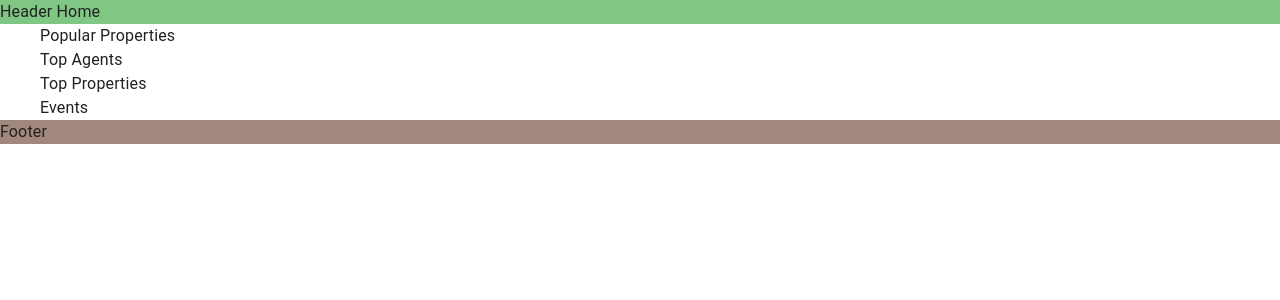
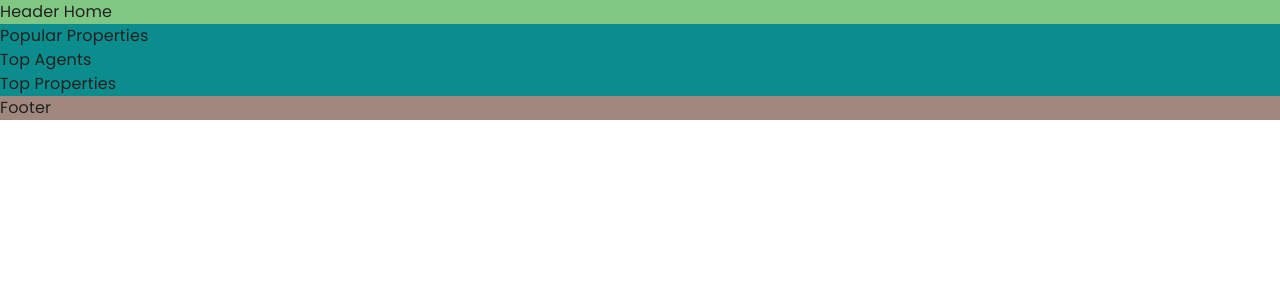
Before and after one commit to soxibdavurov/nestar-demo, a Next.js app: page / in a window 1280 px wide. Shown: the top 300 px of the page. Built offline with nearby package versions, Linux system fonts and the light colour scheme.

Commit message:
feat: SASS integration

```diff
--- a/package.json
+++ b/package.json
@@ -14,7 +14,9 @@
     "@mui/material": "^5.10.1",
     "next": "14.2.1",
     "react": "^18",
-    "react-dom": "^18"
+    "react-dom": "^18",
+    "sass": "^1.49.9",
+    "sass-loader": "^12.6.0"
   },
   "devDependencies": {
     "@types/node": "^20",
--- a/pages/_app.tsx
+++ b/pages/_app.tsx
@@ -4,6 +4,7 @@
 import { CssBaseline } from "@mui/material";
 import React, { useState } from "react";
 import { light } from "../scss/MaterialTheme";
+import "../scss/app.scss";
 
 function MyApp({ Component, pageProps }: AppProps) {
   // @ts-ignore
--- a/pages/index.tsx
+++ b/pages/index.tsx
@@ -6,14 +6,23 @@
   return (
     <>
 
-      <Container>
+      <Stack>
         <Stack flexDirection={"column"}>
-          <Box>Popular Properties</Box>
-          <Box>Top Agents</Box>
-          <Box>Top Properties</Box>
-          <Box>Events</Box>
+
+          <Stack>
+            <Stack className="container">Popular Properties</Stack>
+          </Stack>
+
+          <Stack className="container">
+            <Box>Top Agents</Box>
+          </Stack>
+
+          <Stack className="container">
+            <Box>Top Properties</Box>
+          </Stack>
+
         </Stack>
-      </Container>
+      </Stack>
     </>
   );
 }
--- /dev/null
+++ b/scss/app.scss
@@ -0,0 +1,19 @@
+/** IMPORTS **/
+
+@import "variables.scss";
+@import "reset.scss";
+
+/** VERSION: PC **/
+
+#pc-wrap {
+    width: 100%;
+    height: 100%;
+
+    .container {
+        position: relative;
+        width: 1300px;
+        margin: 0 auto;
+        display: flex;
+        background: rgb(11, 141, 141);
+    }
+}
--- /dev/null
+++ b/scss/reset.scss
@@ -0,0 +1,157 @@
+/* RESET */
+
+html,
+body,
+div,
+span,
+applet,
+object,
+iframe,
+h1,
+h2,
+h3,
+h4,
+h5,
+h6,
+p,
+blockquote,
+pre,
+a,
+abbr,
+acronym,
+address,
+big,
+cite,
+code,
+del,
+dfn,
+em,
+img,
+ins,
+kbd,
+q,
+s,
+samp,
+small,
+strike,
+strong,
+sub,
+sup,
+tt,
+var,
+b,
+u,
+i,
+center,
+dl,
+dt,
+dd,
+ol,
+ul,
+li,
+fieldset,
+form,
+label,
+legend,
+table,
+caption,
+tbody,
+tfoot,
+thead,
+tr,
+th,
+td,
+article,
+aside,
+canvas,
+details,
+embed,
+figure,
+figcaption,
+footer,
+header,
+hgroup,
+menu,
+nav,
+output,
+ruby,
+section,
+summary,
+time,
+mark,
+audio,
+video,
+textarea {
+  margin: 0;
+  padding: 0;
+  border: 0;
+  font-size: 100%;
+  vertical-align: baseline;
+  font-family: $font;
+}
+article,
+aside,
+details,
+figcaption,
+figure,
+footer,
+header,
+hgroup,
+menu,
+nav,
+section {
+  display: block;
+}
+body {
+  line-height: 1;
+}
+ol,
+ul {
+  list-style: none;
+}
+a {
+  text-decoration: none;
+  color: inherit;
+}
+img {
+  vertical-align: bottom;
+  &.project_card {
+    width: 100%;
+    height: auto;
+    border-radius: 10px;
+  }
+}
+blockquote,
+q {
+  quotes: none;
+}
+blockquote:before,
+blockquote:after,
+q:before,
+q:after {
+  content: "";
+  content: none;
+}
+table {
+  border-collapse: collapse;
+  border-spacing: 0;
+}
+input[type="text"]::-ms-clear,
+input[type="text"]::-ms-reveal,
+input[type="password"]::-ms-clear,
+input[type="password"]::-ms-reveal {
+  display: none;
+  width: 0;
+  height: 0;
+}
+textarea:focus {
+  outline: 0;
+}
+#simple-tabpanel-all {
+  & > div {
+    padding: 0;
+  }
+}
+.css-10klw3m {
+  height: auto;
+}
--- /dev/null
+++ b/scss/variables.scss
@@ -0,0 +1,5 @@
+/** VARIABLES **/
+
+@import url('https://fonts.googleapis.com/css2?family=Poppins:ital,wght@0,100;0,200;0,300;0,400;0,500;0,600;0,700;0,800;0,900;1,100;1,200;1,300;1,400;1,500;1,600;1,700;1,800;1,900&display=swap');
+
+$font: 'Poppins', sans-serif;
```
Also changed, not shown: 1 other file (tests, documents, lock files or other folders).
